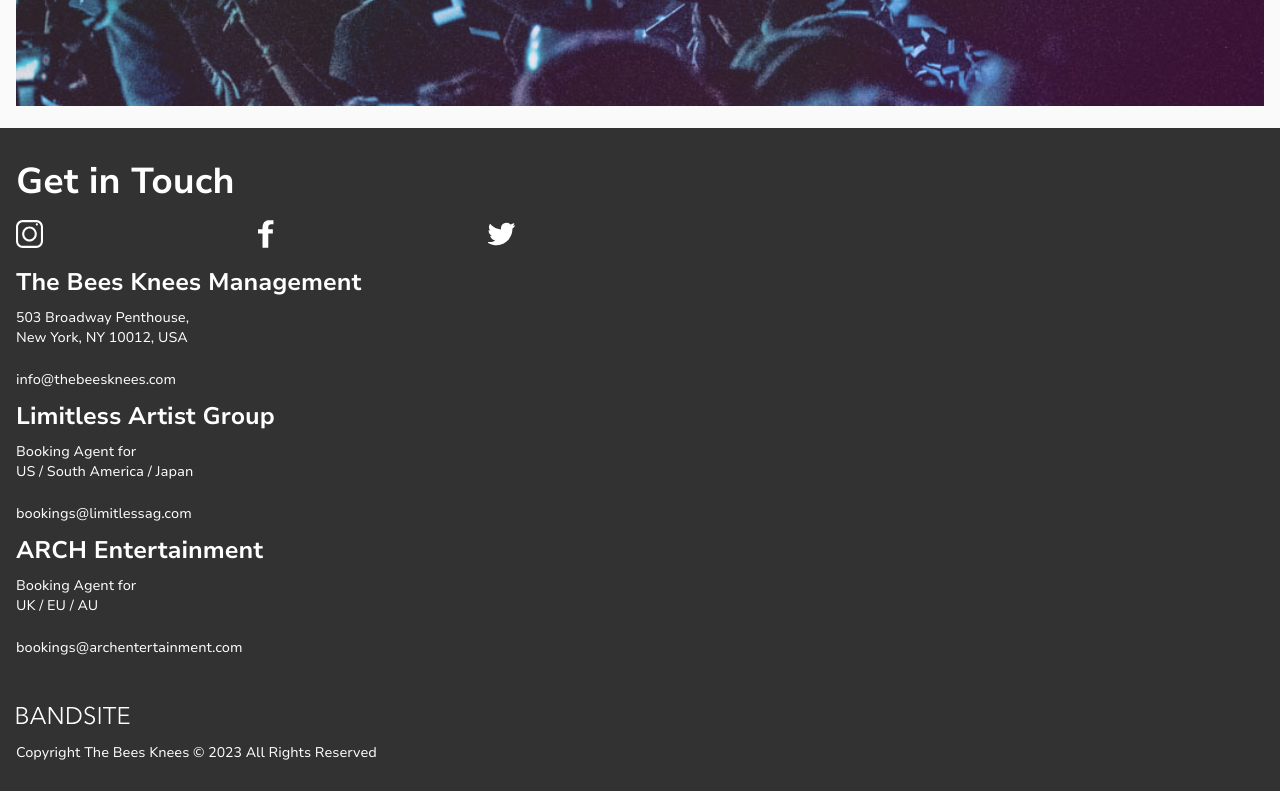
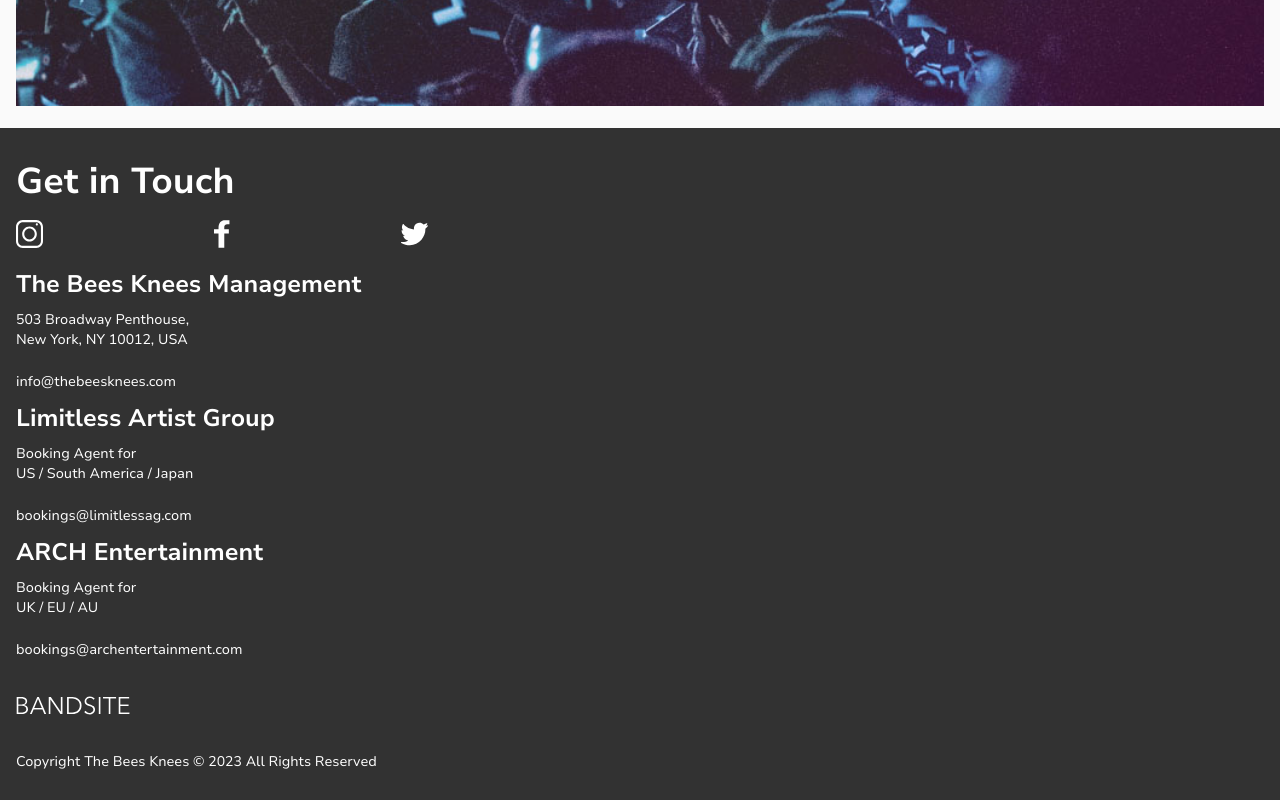
Before and after one commit to isabellainglis/isabella-inglis-bandsite, a plain HTML site: page index.html in a window 1280 px wide. Shown: the part 8088-8888 px from the top of the page. Drawn offline with nearby package versions, Linux system fonts and the light colour scheme; files that its build step writes are made by us from their sources.

Commit message:
amend footer logo positioning

```diff
--- a/index.html
+++ b/index.html
@@ -111,7 +111,7 @@
       </section>
     </main>
     <footer class="footer">
-      <div class="footer__section">
+      <div class="footer__top-section">
         <h2 class="footer__section-heading">Get in Touch</h2>
         <div class="footer__icons">
           <img
@@ -128,10 +128,17 @@
             class="footer__icon"
           />
         </div>
+        <img
+          src="./assets/logos/logo-bandsite.svg"
+          alt="bandsite logo"
+          class="footer__logo"
+        />
       </div>
-      <div class="footer__section">
+      <div class="footer__middle-section">
         <div>
-          <h3 class="footer__subheader">The Bees Knees Management</h3>
+          <h3 class="footer__subheader footer__subheader--top">
+            The Bees Knees Management
+          </h3>
           <p class="footer__text">503 Broadway Penthouse,</p>
           <p class="footer__text">New York, NY 10012, USA</p>
           <br />
@@ -153,11 +160,6 @@
         </div>
       </div>
       <div class="footer__bottom-section">
-        <img
-          src="./assets/logos/logo-bandsite.svg"
-          alt="bandsite logo"
-          class="footer__logo"
-        />
         <p class="footer__copyright">
           Copyright The Bees Knees © 2023 All Rights Reserved
         </p>
--- a/styles/bio.scss
+++ b/styles/bio.scss
@@ -106,6 +106,12 @@
   color: $tertiary-color;
   padding: 1rem;
 
+  &__section--top {
+    display: flex;
+    flex-direction: column;
+    position: relative;
+  }
+
   &__section-heading {
     padding: 1rem 0;
   }
@@ -113,8 +119,7 @@
   &__icons {
     display: flex;
     justify-content: space-between;
-    width: 40%;
-    margin-bottom: 0.5rem;
+    width: 33%;
   }
 
   &__icon {
@@ -125,8 +130,21 @@
     }
   }
 
+  &__logo {
+    position: relative;
+    top: 28rem;
+  }
+
+  &__middle-section {
+    padding-bottom: 2rem;
+  }
+
   &__subheader {
     padding: 15px 0;
+
+    &--top {
+      padding-top: 0;
+    }
   }
 
   &__bottom-section {
--- a/styles/partials/_globals.scss
+++ b/styles/partials/_globals.scss
@@ -49,3 +49,7 @@
 a {
   text-decoration: none;
 }
+
+body {
+  min-width: 236px;
+}
```
